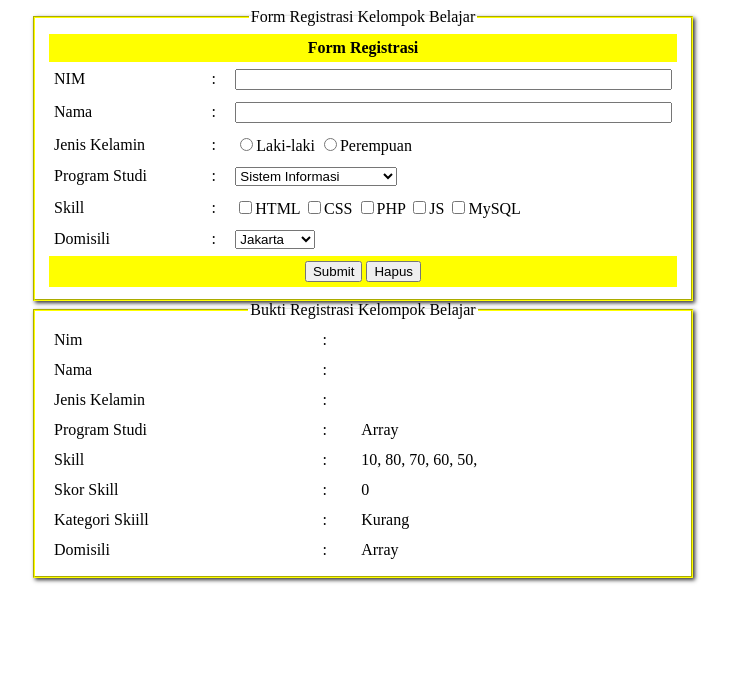
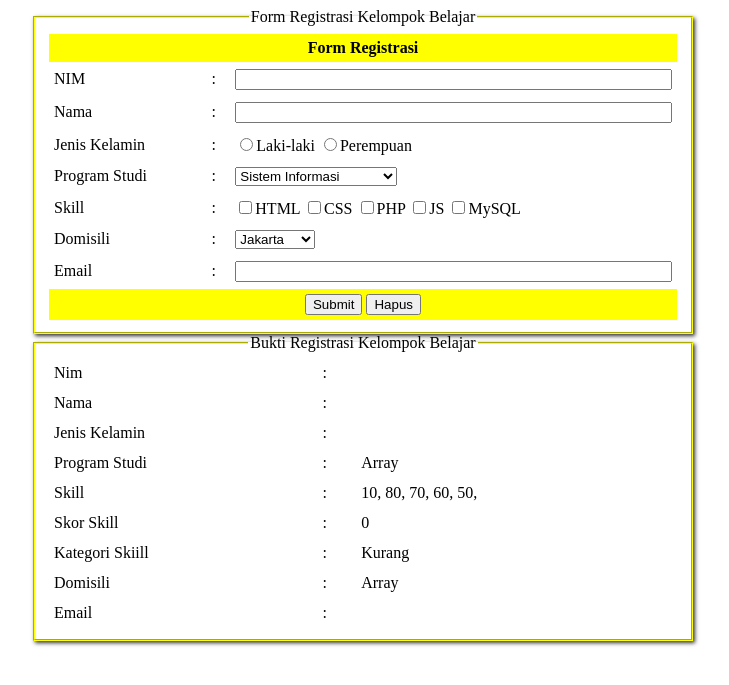
Before and after one commit to GhostDr3am/Tugas-TugasHTP, a PHP site: page /tugasPert5.php in a window 1280 px wide. Shown: the top 685 px of the page, without its empty margins (277-1006 px from the left). Run offline with PHP 8.4, Linux system fonts and the light colour scheme; data that the repository does not hold is empty.

Commit message:
Menambahkan email

```diff
--- a/Tugas 5/tugasPert5.php
+++ b/Tugas 5/tugasPert5.php
@@ -90,6 +90,11 @@ $domisili = ["Jakarta", "Bandung", "Surabaya", "Malang", "Lombok"];
             </select>
           </td>
         </tr>
+        <tr>
+          <td>Email</td>
+          <td>:</td>
+          <td><input type="email" name="email" id="email" class="ip"></td>
+        </tr>
     <tfoot>
       <tr>
         <th colspan="3">
@@ -148,6 +153,7 @@ if (isset($_POST['proses'])) {
   $prodi = $_POST['prodi'];
   $skill = $_POST['skill'];
   $domisili = $_POST['domisili'];
+  $email = $_POST['email'];
 }
 
 ?>
@@ -208,5 +214,9 @@ if (isset($_POST['proses'])) {
       <td>:</td>
       <td><?= $domisili ?></td>
     </tr>
+    <tr>
+      <td>Email</td>
+      <td>:</td>
+      <td><?= $email ?></td>
   </table>
 </fieldset>
```
